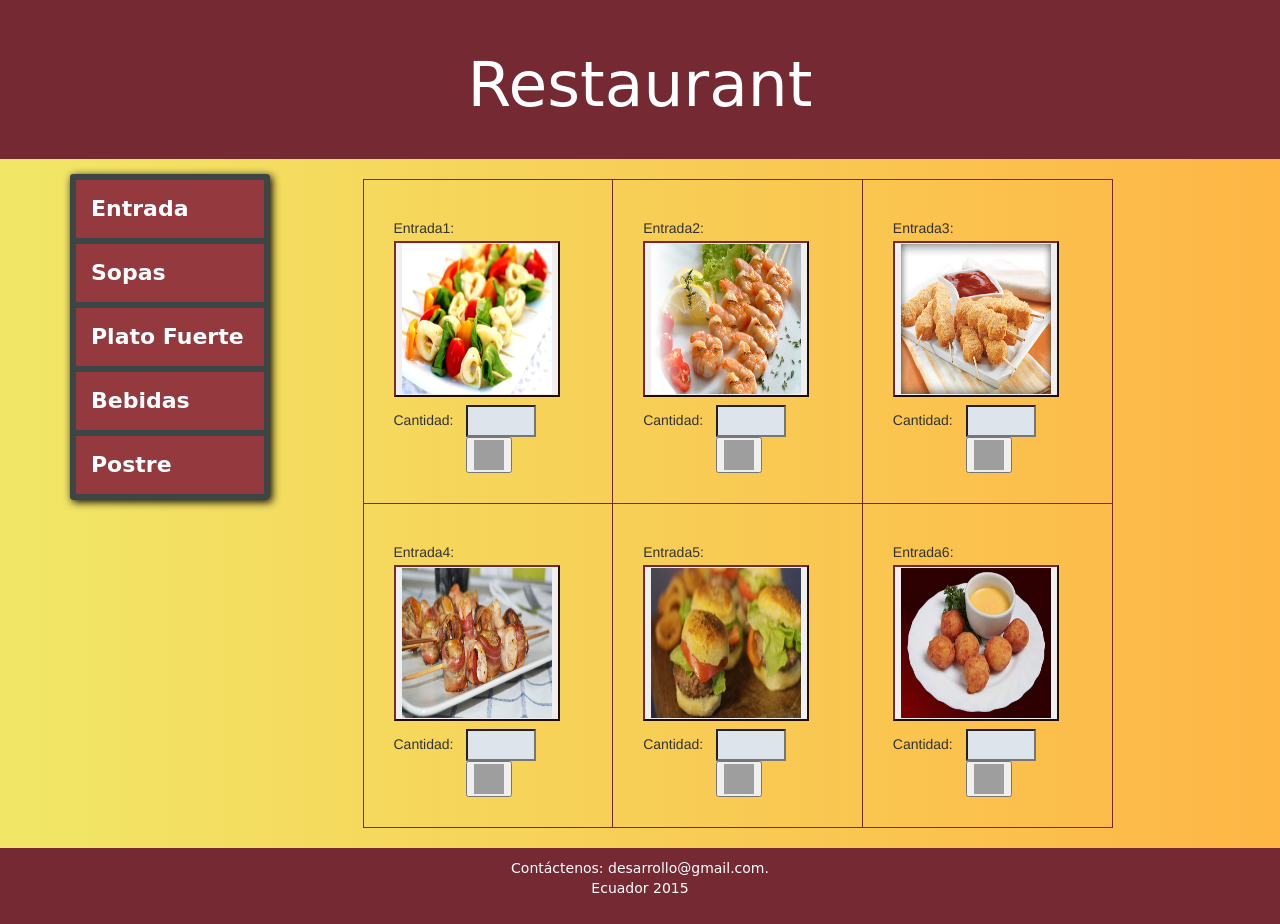
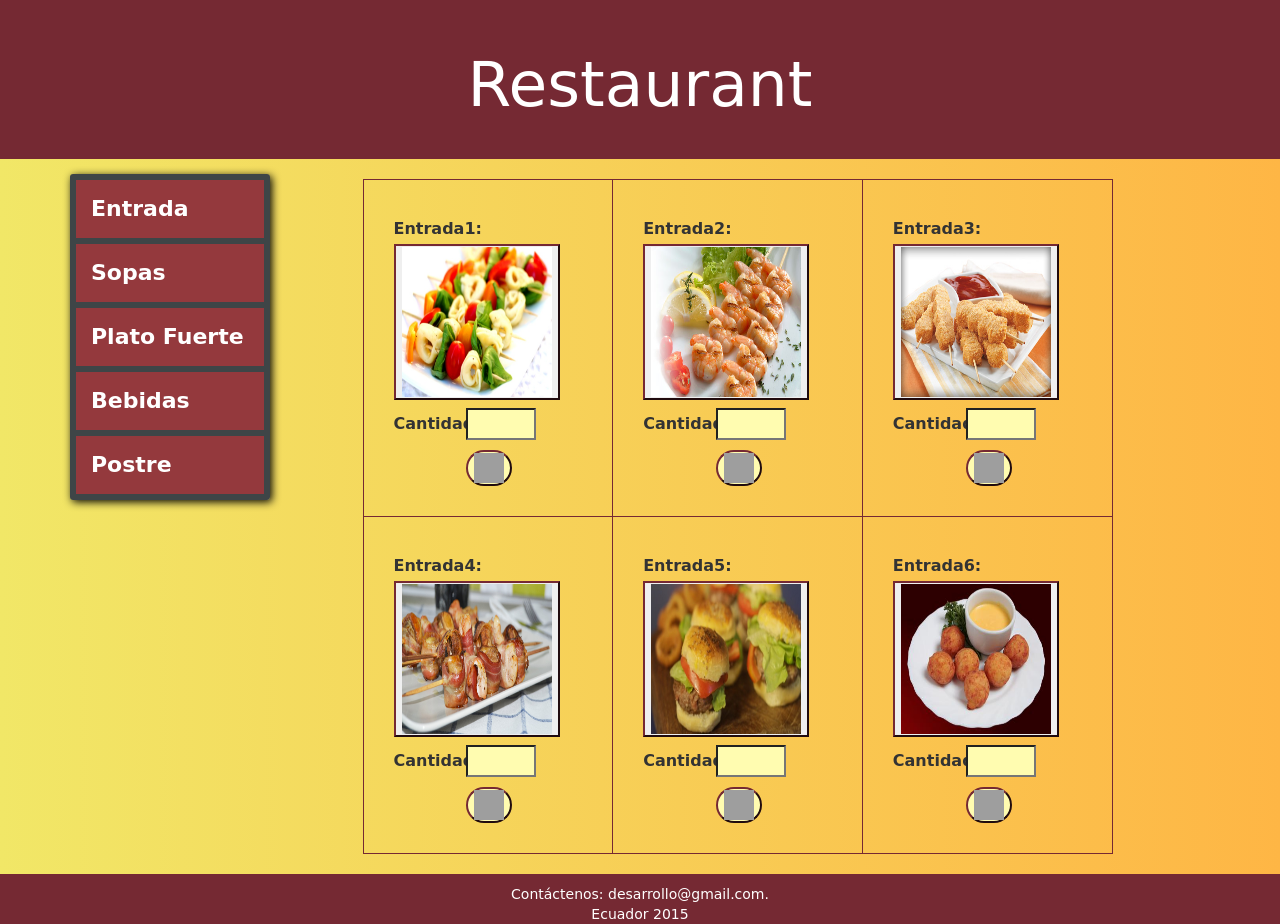
Before and after one commit to RogerPM/Grupo_Php, a PHP site: page /pages/segunda.html in a window 1280 px wide. Before the commit the page ends 893 px from the top, so only its background shows below. Run offline with PHP 8.4, Linux system fonts and the light colour scheme; grey boxes are pictures that could not be loaded.

Commit message:
Update styleRestaurant.css

```diff
--- a/AlimFaster/css/styleRestaurant.css
+++ b/AlimFaster/css/styleRestaurant.css
@@ -51,8 +51,11 @@
 
 }
 
-.estiloTexto{
-
+.botonCompra{
+	margin-top: 10px;
+	border-color:#752933;
+	border-radius: 20px;
+	background-color: #FFFCB0;
 }
 
 .label{
@@ -113,17 +116,19 @@
 }
 
 .objFormCaja{
-	float:center;
 	width:70px;
-	  margin-left:0px;
-	  padding-top: 3px;
+	text-align:center;
+	 padding-top: 3px;
   padding-bottom: 2px;
 }
 
 .objLabel{
-	  margin-left:0px;
-	  padding-top: 8px;
-  padding-bottom: 3px;
+	font-family: "Comic Sans MS", cursive, sans-serif;
+	font-weight: bold;
+	margin-left:0 auto;
+	font-size: 16px;
+	padding-top: 8px;
+    padding-bottom: 3px;
 }
 
 .objFormCaja2{
@@ -159,7 +164,7 @@
 	  margin-top: 3px;
 	  padding-top: 4px;
   padding-bottom: 4px;
-  background-color: #DEE4EC;
+  background-color: #FFFCB0;
 }
 
 .objetoFormRegistrar{
```
